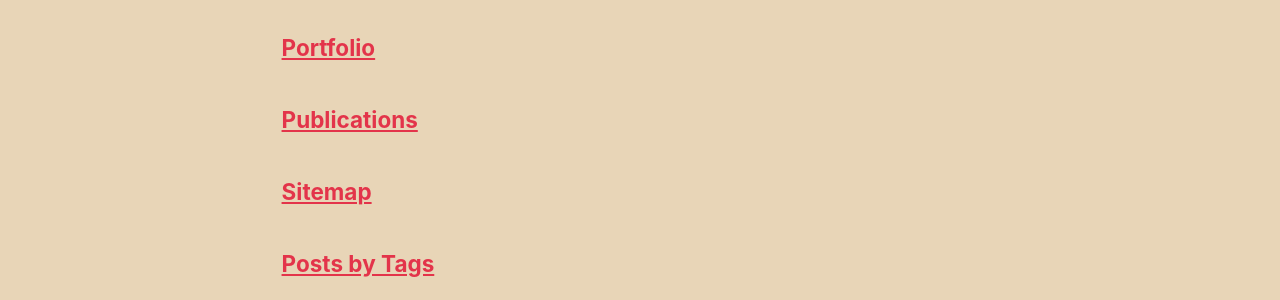
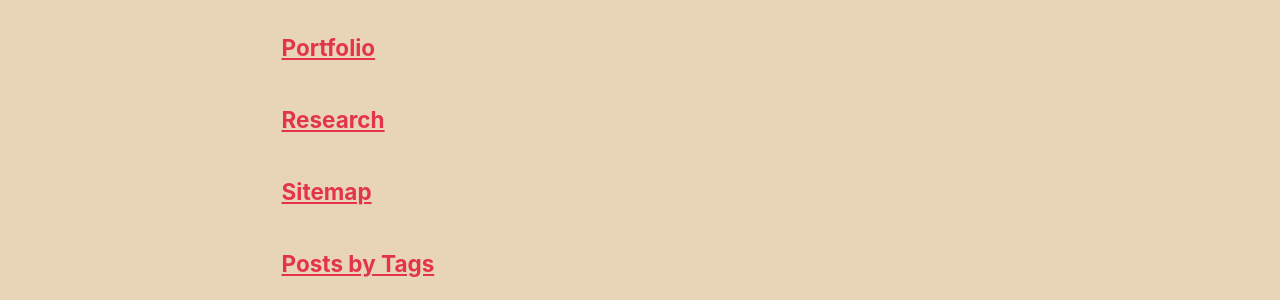
Before and after one commit to illyakierkosz/illyakierkosz.github.io, a Jekyll site: the page built from _pages/page-archive.html, in a window 1280 px wide and 900 px high, scrolled down 731 px. Shown: the part 154-454 px from the top of the window. Built offline with Jekyll 4.4.1, drawn with Linux system fonts in a browser that asks for light colours; a script bundle is joined from its source files by our own code; library files that are not in the unit come from our copies.

Commit message:
Update publications.html

```diff
--- a/_pages/publications.html
+++ b/_pages/publications.html
@@ -1,14 +1,14 @@
 ---
 layout: archive
-title: "Publications"
+title: "Research"
 permalink: /publications/
 author_profile: true
 ---
 
-{% if site.author.googlescholar %}
-  <div class="wordwrap">You can also find my articles on <a href="{{site.author.googlescholar}}">my Google Scholar profile</a>.</div>
-{% endif %}
-
+# {% if site.author.googlescholar %}
+#  <div class="wordwrap">You can also find my articles on <a href="{{site.author.googlescholar}}">my Google Scholar profile</a>.</div>
+# {% endif %}
+blah blah
 {% include base_path %}
 
 <!-- New style rendering if publication categories are defined -->
```
